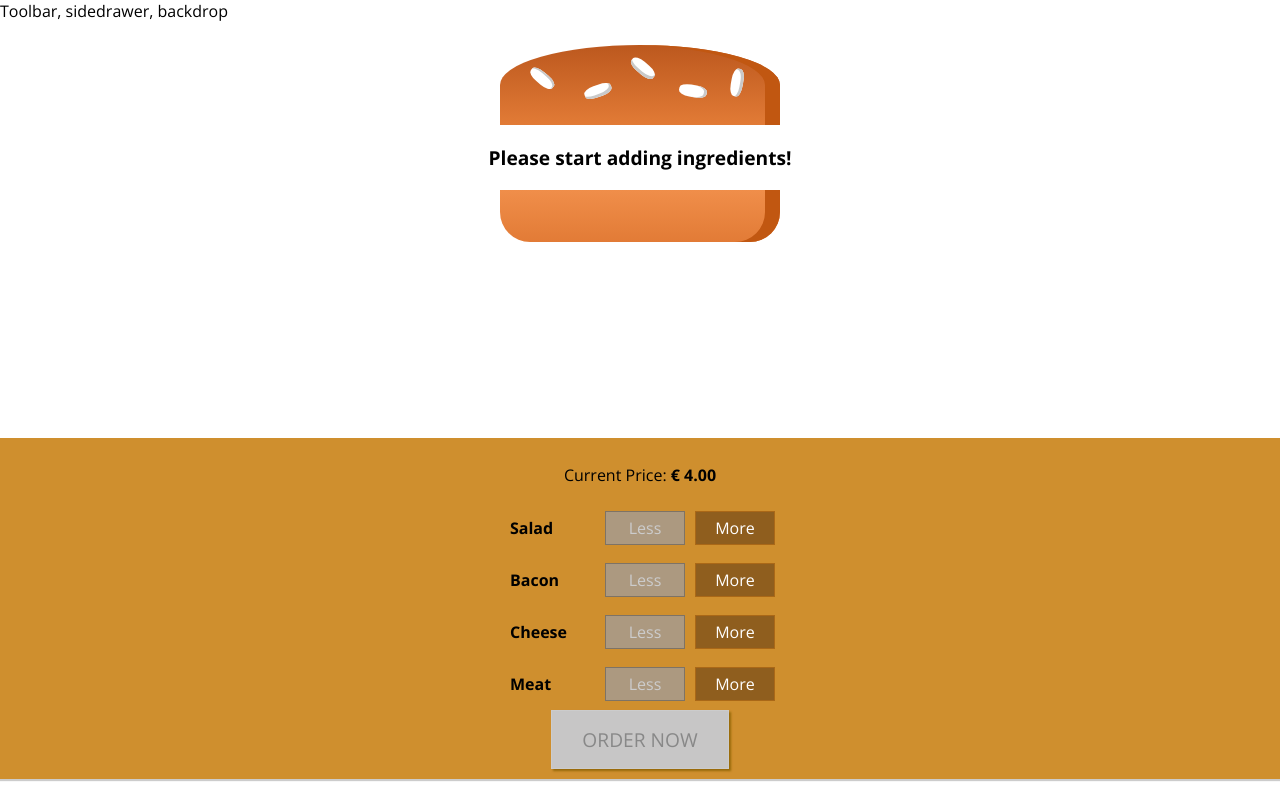
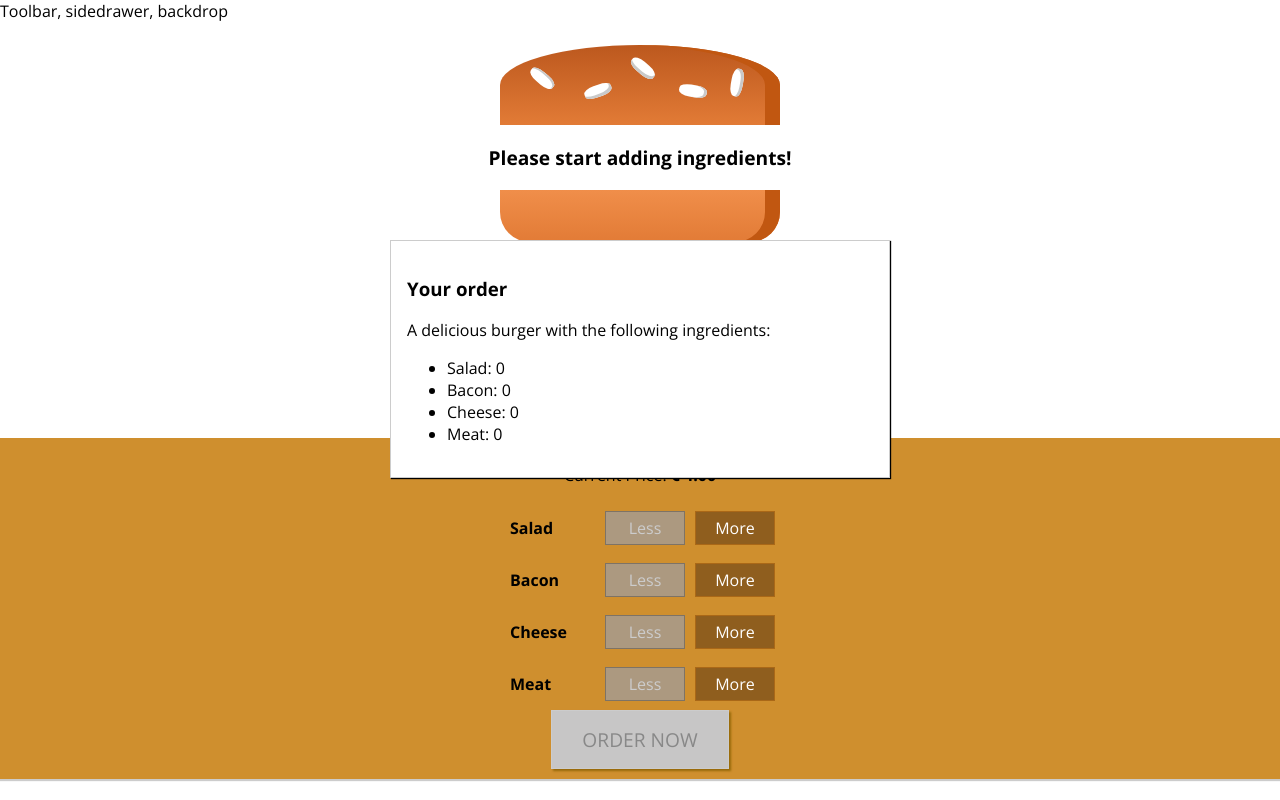
Before and after one commit to mdewree/react-complete-guide, a React app in the folder burger-app/: page / in a window 1280 px wide. Built offline with nearby package versions, Linux system fonts and the light colour scheme.

Commit message:
Creating Order Summary Modal

```diff
--- /dev/null
+++ b/burger-app/src/components/Burger/OrderSummary/OrderSummary.js
@@ -0,0 +1,19 @@
+import React from 'react';
+
+import Aux from '../../../hoc/Aux';
+
+const orderSummary = (props) => {
+    const ingredientSummary = Object.keys(props.ingredients)
+        .map(igKey => <li key={igKey}><span style={{ textTransform: 'capitalize' }}>{igKey}</span>: {props.ingredients[igKey]}</li>)
+    return (
+        <Aux>
+            <h3>Your order</h3>
+            <p>A delicious burger with the following ingredients:</p>
+            <ul>
+                {ingredientSummary}
+            </ul>
+        </Aux>
+    )
+};
+
+export default orderSummary;
--- /dev/null
+++ b/burger-app/src/components/UI/Modal/Modal.css
@@ -0,0 +1,20 @@
+.Modal {
+    position: fixed;
+    z-index: 500;
+    background-color: white;
+    width: 70%;
+    border: 1px solid #ccc;
+    box-shadow: 1px 1px 1px black;
+    padding: 16px;
+    left: 15%;
+    top: 30%;
+    box-sizing: border-box;
+    transition: all 0.3s ease-out;
+}
+
+@media (min-width: 600px) {
+    .Modal {
+        width: 500px;
+        left: calc(50% - 250px);
+    }
+}
--- /dev/null
+++ b/burger-app/src/components/UI/Modal/Modal.js
@@ -0,0 +1,11 @@
+import React from 'react';
+
+import classes from './Modal.css';
+
+const modal = (props) => (
+    <div className={classes.Modal}>
+        {props.children}
+    </div>
+);
+
+export default modal;
--- a/burger-app/src/containers/BurgerBuilder/BurgerBuilder.js
+++ b/burger-app/src/containers/BurgerBuilder/BurgerBuilder.js
@@ -3,6 +3,9 @@
 import Aux from '../../hoc/Aux';
 import Burger from '../../components/Burger/Burger';
 import BuildControls from '../../components/Burger/BuildControls/BuildControls';
+import Modal from '../../components/UI/Modal/Modal';
+import OrderSummary from '../../components/Burger/OrderSummary/OrderSummary';
+import orderSummary from '../../components/Burger/OrderSummary/OrderSummary';
 
 const INGREDIENT_PRICES = {
     salad: 0.5,
@@ -66,6 +69,9 @@
         }
         return (
             <Aux>
+                <Modal>
+                    <OrderSummary ingredients={this.state.ingredients} />
+                </Modal>
                 <Burger ingredients={this.state.ingredients} />
                 <BuildControls
                     ingredientAdded={this.addIngredientHandler}
```
Also changed, not shown: burger-app/src/components/UI/Backdrop/Backdrop.js (added).
